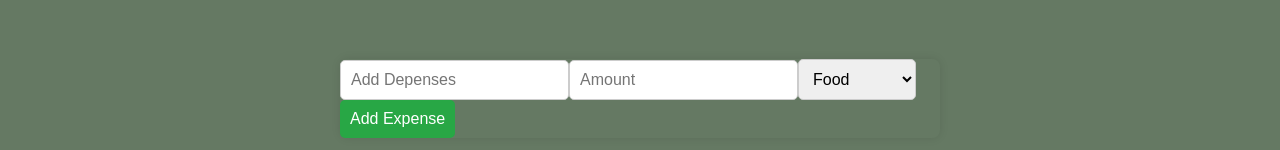
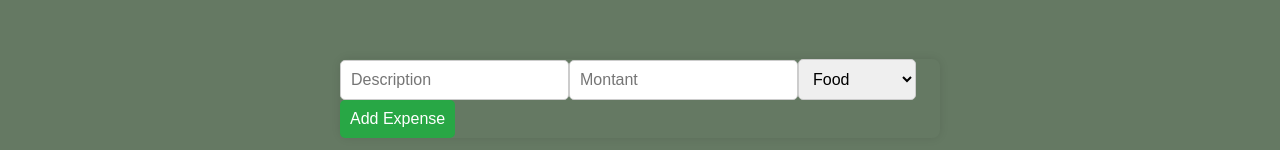
Before and after one commit to boboue1/BBBank, a React (Vite) app: page /expenses in a window 1280 px wide. Shown: the part 520-670 px from the top of the page. Built offline with nearby package versions, Linux system fonts and the light colour scheme.

Commit message:
ajout des category dans AddDepense et création de DepensesList

```diff
--- a/src/components/AddDepenses.jsx
+++ b/src/components/AddDepenses.jsx
@@ -33,21 +33,29 @@ const StyledDiv=styled.div`
 & button:hover {
     background: #218838;
 }`;
-const AddDepenses = ({ onAddDepenses }) => {
+const AddDepenses = () => {
         const [description, setDescription] = useState('');
-
+        const [amount, setAmount] = useState('');
+        const [category, setCategory] = useState('');
     return (
         <>
         <Header/>
         <StyledDiv>
         <form action="">
              <input type="text"
-             placeholder="Add Depenses"
+             placeholder="Description"
              value={description}
-             onChange={e => setDescription(e.target.value)}
+             onChange={(e) => setDescription(e.target.value)}
              id="description"/>
-             <input type="number" placeholder="Amount" id="amount"/>
-             <select id="category">
+             <input type="number"
+             placeholder="Montant"
+             value={amount}
+             onChange={(e )=> setAmount(e.target.value)}
+              id="amount"/>
+             <select
+             value={category}
+             onChange={(e) => setCategory(e.target.value)}
+            >
             <option value="food">Food</option>
             <option value="transport">Transport</option>
             <option value="entertainment">Sport</option>
@@ -56,12 +64,16 @@ const AddDepenses = ({ onAddDepenses }) => {
         </select>
         <button onClick={() =>{
             setDescription(' ');
-            onAddDepenses(description);
+            setAmount(' ');
+            setCategory('')
+            // onAddDepenses(description, amount);
         }}>Add Expense</button>
         </form>
         </StyledDiv>
         <p>
             {description}
+            {amount}
+            {category}
         </p>
         </>
     );
```
Also changed, not shown: src/components/DepensesList.jsx (added, +16 -0 lines).
